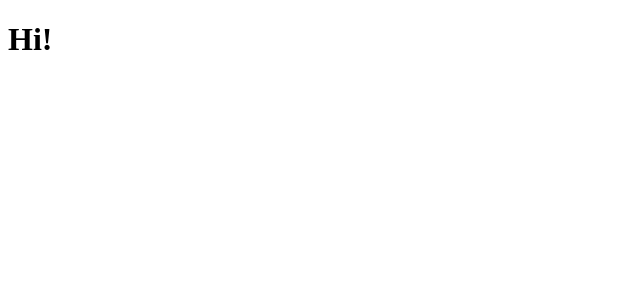
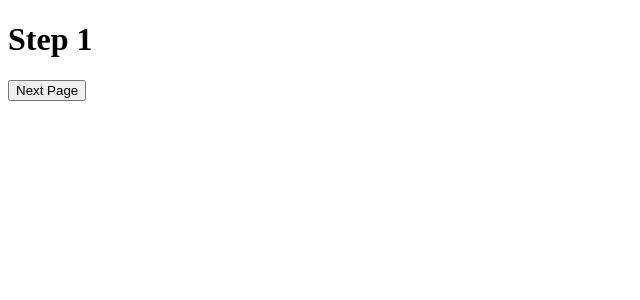
Before and after one commit to BasharAk/atechy, a React (Create React App) app in the folder client/: page / in a window 1280 px wide. Shown: the top 300 px of the page, without its empty margins (0-640 px from the left). Built offline with nearby package versions, Linux system fonts and the light colour scheme; the HTML template or start-up script is replaced by a standard one.

Commit message:
Add basic structure and logic to the app

```diff
--- a/client/src/App.js
+++ b/client/src/App.js
@@ -1,9 +1,10 @@
+import { useState } from 'react';
+import switchPages from './utils/switchPages';
+
 const App = () => {
-  return (
-    <>
-      <h1>Hi!</h1>
-    </>
-  );
+  const [state, setState] = useState({ currentStep: 1 });
+
+  return <>{switchPages(state, setState)}</>;
 };
 
 export default App;
--- /dev/null
+++ b/client/src/Pages/Step1/Step1.jsx
@@ -0,0 +1,12 @@
+import { nextStep } from '../../utils/pageNav';
+
+const Step1 = ({ state, setState }) => {
+  return (
+    <>
+      <h1> Step 1</h1>
+      <button onClick={() => nextStep(state, setState)}>Next Page</button>
+    </>
+  );
+};
+
+export default Step1;
--- /dev/null
+++ b/client/src/Pages/Step2/Step2.jsx
@@ -0,0 +1,13 @@
+import { nextStep, prevStep } from '../../utils/pageNav';
+
+const Step2 = ({ state, setState }) => {
+  return (
+    <>
+      <h1> Step 2</h1>
+      <button onClick={() => prevStep(state, setState)}>Previous Page</button>
+      <button onClick={() => nextStep(state, setState)}>Next Page</button>
+    </>
+  );
+};
+
+export default Step2;
--- /dev/null
+++ b/client/src/Pages/Step3/Step3.jsx
@@ -0,0 +1,12 @@
+import { prevStep } from '../../utils/pageNav';
+
+const Step3 = ({ state, setState }) => {
+  return (
+    <>
+      <h1> Step 3</h1>
+      <button onClick={() => prevStep(state, setState)}>Previous Page</button>
+    </>
+  );
+};
+
+export default Step3;
--- /dev/null
+++ b/client/src/utils/pageNav.js
@@ -0,0 +1,7 @@
+export const nextStep = (state, setState) => {
+  setState((state) => ({ ...state, currentStep: state.currentStep + 1 }));
+};
+
+export const prevStep = (state, setState) => {
+  setState((state) => ({ ...state, currentStep: state.currentStep - 1 }));
+};
--- /dev/null
+++ b/client/src/utils/switchPages.js
@@ -0,0 +1,38 @@
+import Step1 from '../Pages/Step1/Step1';
+import Step2 from '../Pages/Step2/Step2';
+import Step3 from '../Pages/Step3/Step3';
+//import Step4 from '../Pages/Step4/Step4';
+//import Step5 from '../Pages/Step5/Step5';
+//import Step6 from '../Pages/Step6/Step6';
+//import Step7 from '../Pages/Step7/Step7';
+//import Step8 from '../Pages/Step8/Step8';
+//import Step9 from '../Pages/Step9/Step9';
+
+const switchPages = (state, setState) => {
+  switch (state.currentStep) {
+    case 1:
+      return <Step1 state={state} setState={setState} />;
+    case 2:
+      return <Step2 state={state} setState={setState} />;
+    case 3:
+      return <Step3 state={state} setState={setState} />;
+    /*
+    case 4:
+      return <Step4 state={state} setState={setState} />;
+    case 5:
+      return <Step5 state={state} setState={setState} />;
+    case 6:
+      return <Step6 state={state} setState={setState} />;
+    case 7:
+      return <Step7 state={state} setState={setState} />;
+    case 8:
+      return <Step8 state={state} setState={setState} />;
+    case 9:
+      return <Step9 state={state} setState={setState} />;
+    */
+    default:
+      return <Step1 state={state} setState={setState} />;
+  }
+};
+
+export default switchPages;
```
